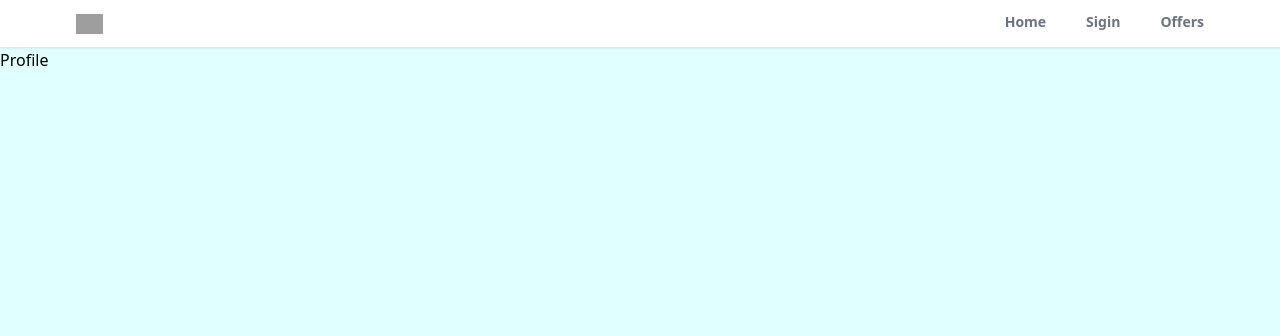
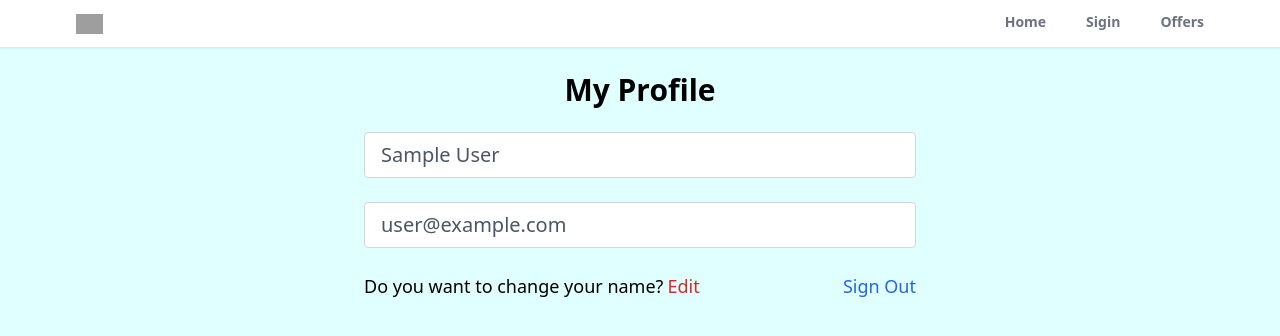
Before and after one commit to itzwow/acres_realestate, a React (Create React App) app: page /profile in a window 1280 px wide. Shown: the top 336 px of the page. Built offline with nearby package versions, Linux system fonts and the light colour scheme; no server answers; sample sign-in values are in the browser's storage; grey boxes are pictures that could not be loaded.

Commit message:
profile page implemented using private route and login status'

```diff
--- a/src/App.js
+++ b/src/App.js
@@ -5,6 +5,7 @@ import SignUp from "./pages/SignUp";
 import SignIn from "./pages/SignIn";
 import ForgotPassword from "./pages/ForgotPassword";
 import { ToastContainer } from "react-toastify";
+import PrivateRoute from "./components/PrivateRoute";
 import "react-toastify/dist/ReactToastify.css";
 
 import { BrowserRouter as Router, Routes, Route } from "react-router-dom";
@@ -20,7 +21,10 @@ function App() {
           <Route path="/sign-in" element={<SignIn />} />
           <Route path="/sign-up" element={<SignUp />} />
           <Route path="/forget-password" element={<ForgotPassword />} />
-          <Route path="/profile" element={<Profile />} />
+          <Route path="/profile"element={<PrivateRoute/>}>
+            <Route path="/profile" element={<Profile />} />
+          </Route>
+
           <Route path="/offers" element={<Offers />} />
         </Routes>
       </Router>
--- /dev/null
+++ b/src/components/PrivateRoute.jsx
@@ -0,0 +1,13 @@
+import React from 'react'
+import { Navigate, Outlet } from 'react-router';
+import { useAuthStatus } from '../custom_hooks/useAuthStatus';
+
+function PrivateRoute() {
+  const {isLoggedIn,isLoading} = useAuthStatus();
+  if(isLoading){
+    return <h3>Loading...</h3>
+  }
+  return isLoggedIn ? <Outlet/>:<Navigate to={"/sign-in"}/>
+}
+
+export default PrivateRoute
--- /dev/null
+++ b/src/custom_hooks/useAuthStatus.jsx
@@ -0,0 +1,20 @@
+import { getAuth, onAuthStateChanged } from 'firebase/auth'
+import React, { useState, useEffect } from 'react'
+
+export function useAuthStatus() {
+
+    const [isLoggedIn, setIsLoggedIn]  = useState(false);
+    const [isLoading, setIsLoading] = useState(true);
+
+    useEffect(() => {
+        const auth = getAuth();
+        onAuthStateChanged(auth,(user)=>{
+            if(user){
+                setIsLoggedIn(true);
+            }
+            setIsLoading(false);
+        })
+    }, [])
+
+  return {isLoggedIn,isLoading}
+}
--- a/src/pages/Profile.jsx
+++ b/src/pages/Profile.jsx
@@ -1,7 +1,37 @@
-import React from 'react'
+import { getAuth } from 'firebase/auth';
+import React, { useState } from 'react'
+import { useNavigate } from 'react-router';
 
 export default function Profile() {
+  const auth = getAuth();
+  const navigate = useNavigate();
+  const [formData, setFormData] = useState({
+    name: auth.currentUser.displayName,
+    email: auth.currentUser.email
+  })
+
+  const {name,email} = formData;
+  const signOut = ()=>{
+    auth.signOut();
+    navigate("/");
+  }
   return (
-    <div>Profile</div>
+    <>
+    <section className='max-w-6xl mx-auto flex justify-center items-center flex-col'>
+      <h1 className='text-3xl text-center font-bold mt-6'>My Profile</h1>
+      <div className='w-full md:w-[50%] mt-6 px-3'>
+        <form >
+          <input type="text" value={name} id="name" disabled className=' mb-6 w-full px-4 py-2 text-xl text-gray-600 bg-white-border border-gray-300 rounded transi ease-in-out' />
+
+          <input type="text" value={email} id="email" disabled className=' mb-6 w-full px-4 py-2 text-xl text-gray-600 bg-white-border border-gray-300 rounded transition ease-in-out' />
+
+           <div className='flex justify-between text-sm mb-6 whitespace-nowrap sm:text-lg'>
+            <p className='flex items-center'>Do you want to change your name?<span className='text-red-600 hover:text-red-800 cursor-pointer transition ease-in-out ml-1 duration-150'>Edit</span></p>
+            <p onClick={signOut} className='text-blue-600 hover:text-blue-800 transition ease-in-out duration-150 cursor-pointer'>Sign Out</p>
+           </div>
+        </form>
+      </div>
+    </section>
+    </>
   )
 }
```
